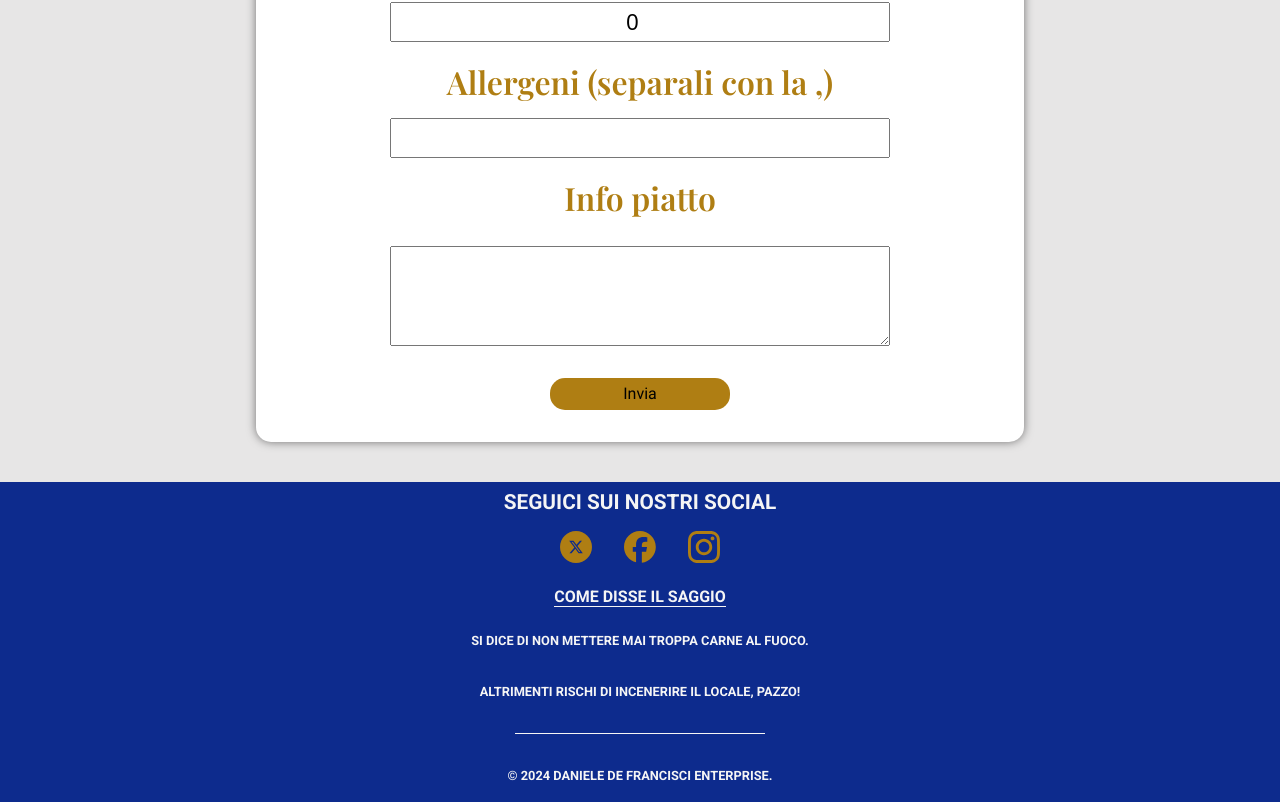
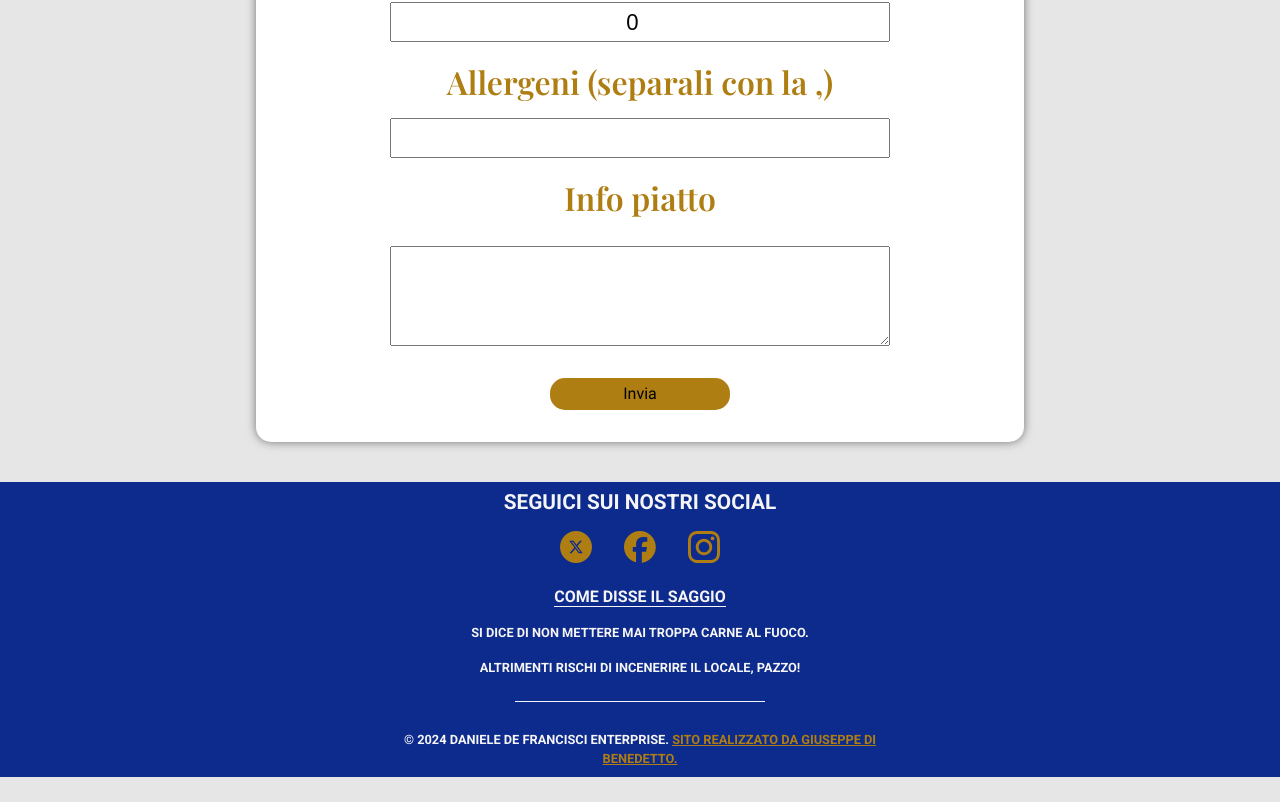
Before and after one commit to GiuseppeDiBenedett0/Ristorante-De-Franx, a React (Vite) app in the folder ristorante-de-francisci/: page /edit-piatto/1 in a window 1280 px wide. Shown: the part 978-1780 px from the top of the page. After the commit the page ends 1755 px from the top, so only its background shows below. Built offline with nearby package versions, Linux system fonts and the light colour scheme; no server answers; a web font is replaced by a local one.

Commit message:
Aggiunto link al portfolio

```diff
--- a/ristorante-de-francisci/index.html
+++ b/ristorante-de-francisci/index.html
@@ -2,7 +2,7 @@
 <html lang="en">
   <head>
     <meta charset="UTF-8" />
-    <link rel="icon" type="image/svg+xml" href="/vite.svg" />
+    <link rel="icon" type="image/svg+xml" href="/chicken-svgrepo-com.svg" />
     <meta name="viewport" content="width=device-width, initial-scale=1.0" />
     <title>La Pirri gentile</title>
     <link rel="preconnect" href="https://fonts.googleapis.com" />
--- a/ristorante-de-francisci/src/App.jsx
+++ b/ristorante-de-francisci/src/App.jsx
@@ -22,7 +22,7 @@ function App() {
   return (
     <>
       <GlobalSettings />
-      <Router basename={process.env.PUBLIC_URL}>
+      <Router>
         <NavbarComponent />
         <Routes>
           <Route path="/" element={<HomeMainComponent />} />
--- a/ristorante-de-francisci/src/components/footer.jsx
+++ b/ristorante-de-francisci/src/components/footer.jsx
@@ -3,6 +3,8 @@ import { theme } from "../style/theme";
 import xIcon from "../assets/x-social-media-round-icon.svg";
 import facebookIcon from "../../public/facebook-icon.svg";
 import instagramIcon from "../assets/black-instagram-icon.svg";
+import myWebsiteIcon from "../assets/portfolio-svgrepo-com.svg";
+import { Link } from "react-router-dom";
 
 const FooterBody = styled.div`
   display: flex;
@@ -10,7 +12,7 @@ const FooterBody = styled.div`
   background-color: ${theme.colors.primary};
   color: ${theme.colors.text};
   width: 100%;
-  height: 320px;
+  height: 30%;
 `;
 
 const FooterSection = styled.div`
@@ -60,7 +62,7 @@ const FooterP = styled.p`
   text-align: center;
   text-transform: uppercase;
   font-weight: 600;
-  margin-top: 16px;
+  margin: 8px 8px 8px 8px;
 `;
 
 const Separetor = styled.div`
@@ -68,6 +70,10 @@ const Separetor = styled.div`
   height: 5px;
   border-top: 1px solid ${theme.colors.text};
   margin: 16px;
+`;
+
+const PortFolioLink = styled(Link)`
+  color: ${theme.colors.secondary};
 `;
 
 function FooterComponent() {
@@ -103,7 +109,13 @@ function FooterComponent() {
           <FooterP>Si dice di non mettere mai troppa carne al fuoco.</FooterP>
           <FooterP>Altrimenti rischi di incenerire il locale, pazzo!</FooterP>
           <Separetor></Separetor>
-          <FooterP>© 2024 Daniele De Francisci Enterprise.</FooterP>
+          <FooterP>
+            © 2024 Daniele De Francisci Enterprise.{" "}
+            <PortFolioLink to={"https://giuseppedibenedettoportfolio.com"}>
+              {" "}
+              Sito realizzato da Giuseppe Di Benedetto.
+            </PortFolioLink>
+          </FooterP>
         </FooterSection>
       </FooterBody>
     </>
```
Also changed, not shown: ristorante-de-francisci/public/chicken-svgrepo-com.svg (added), ristorante-de-francisci/src/assets/portfolio-svgrepo-com.svg (added).
